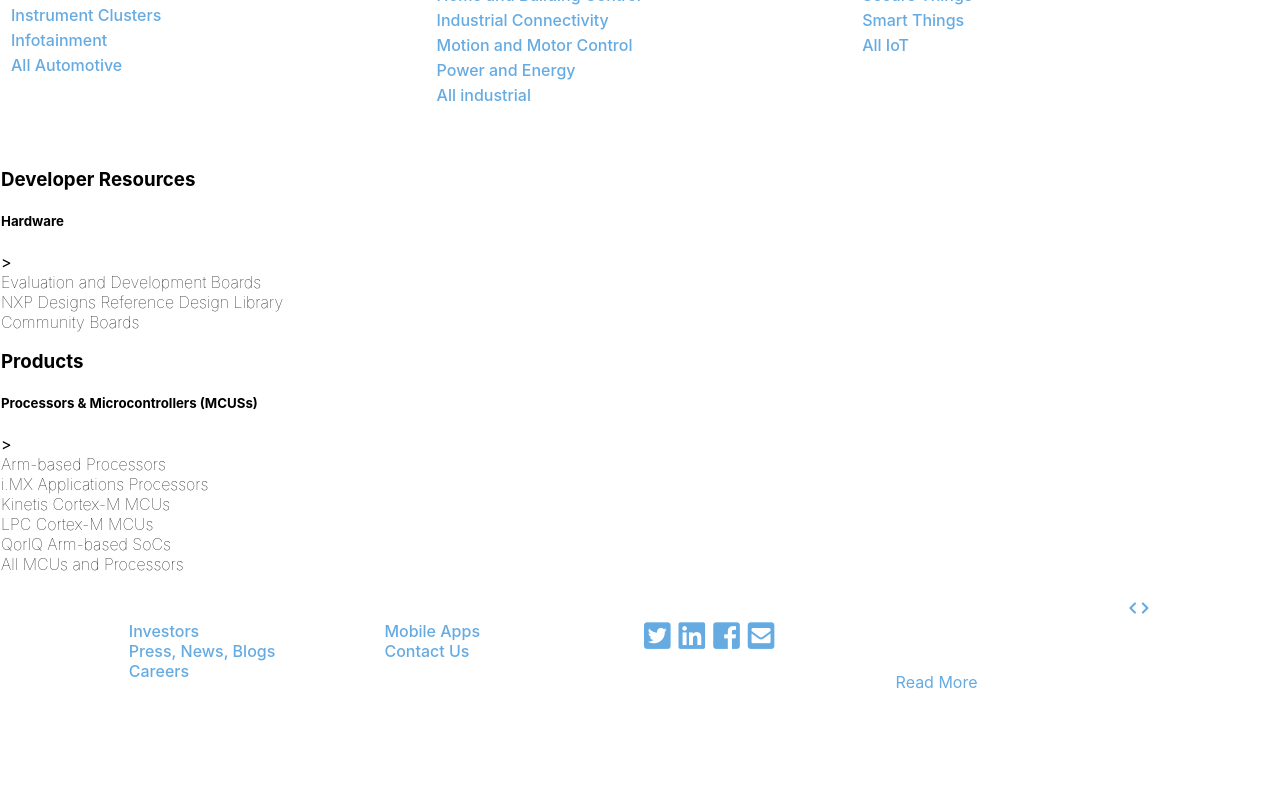
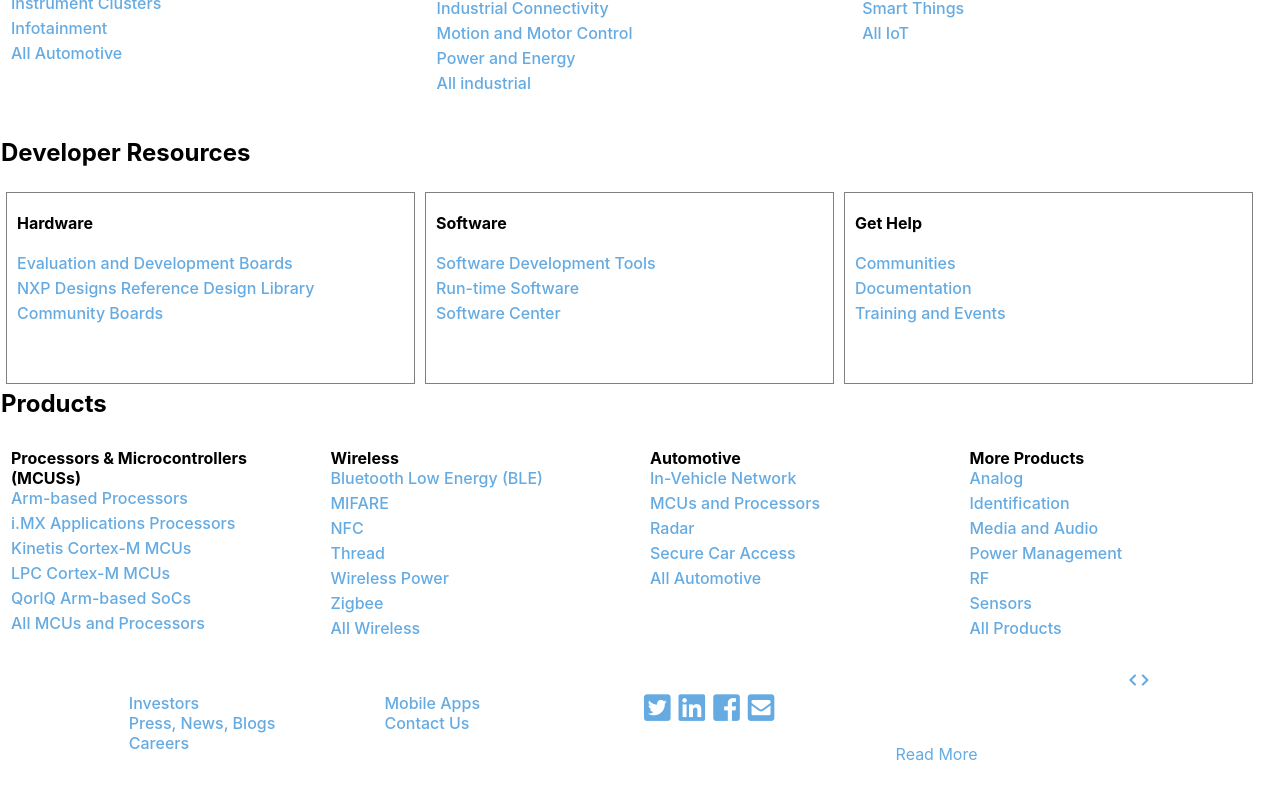
Before and after one commit to LulyAtilano/nxp, a React (Create React App) app: page / in a window 1280 px wide. Shown: the part 936-1736 px from the top of the page. Built offline with nearby package versions, Linux system fonts and the light colour scheme.

Commit message:
change the structure of solution-new's section, add components: Resource and Product

```diff
--- a/src/App.js
+++ b/src/App.js
@@ -1,6 +1,6 @@
 import React, { Component } from 'react';
 import Header from './components/Header';
-import { SolutionsNew } from './components/Main';
+import { SolutionsNew, Resource, Product } from './components/Main';
 import Footer from './components/Footer';
 import './App.css';
 
@@ -10,14 +10,15 @@
       <div className="App">
         <Header/>
         <main className="main">
-          <div className="carousel">
-            <button> <i class="fas fa-chevron-left"></i></button>
-            <button> <i class="fas fa-chevron-right"></i></button>
-          </div>
-          <section id="solution-new">
-            <h3> Solutions </h3>
+          <section className="carousel">
+            <div>
+              <button> <i className="fas fa-chevron-left"></i></button>
+              <button> <i className="fas fa-chevron-right"></i></button>
+            </div>
+          </section>
+          <section className="solution-new">
+            <h2> Solutions </h2>
             <SolutionsNew
-              src="../public/assets/automotive-solution-hero.jpg"
               subtitle="Automotive"
               description="Solutions that enable breakthrough Automotive
                       designs in and around the car - enhancing safety
@@ -56,55 +57,68 @@
             />
           </section>
           <section className="developer-resources">
-            <h3> Developer Resources </h3>
-            <article>
-              <h5> Hardware </h5>
-              <div className="links-news">
-                <ul>>
-                  <li>
-                    <a> Evaluation and Development Boards
-                    </a>
-                  </li>
-                  <li>
-                    <a> NXP Designs Reference Design Library </a>
-                  </li>
-                  <li>
-                    <a> Community Boards </a>
-                  </li>
-                </ul>
-              </div>
-            </article>
+            <h2> Developer Resources </h2>
+            <Resource
+              subtitle="Hardware"
+              link1="Evaluation and Development Boards"
+              link2="NXP Designs Reference Design Library"
+              link3="Community Boards"
+            />
+            <Resource
+              subtitle="Software"
+              link1="Software Development Tools"
+              link2="Run-time Software"
+              link3="Software Center"
+            />
+            <Resource
+              subtitle="Get Help"
+              link1="Communities"
+              link2="Documentation"
+              link3="Training and Events"
+            />
           </section>
           <section className="products-list">
-            <h3> Products </h3>
-            <article>
-              <h5> Processors & Microcontrollers (MCUSs) </h5>
-              <div className="links-products-list">
-                <ul>>
-                  <li>
-                    <a> Arm-based Processors </a>
-                  </li>
-                  <li>
-                    <a> i.MX Applications Processors </a>
-                  </li>
-                  <li>
-                    <a> Kinetis Cortex-M MCUs </a>
-                  </li>
-                  <li>
-                    <a> LPC Cortex-M MCUs </a>
-                  </li>
-                  <li>
-                    <a> QorlQ Arm-based SoCs </a>
-                  </li>
-                  <li>
-                    <a> All MCUs and Processors </a>
-                  </li>
-                </ul>
-              </div>
-            </article>
+            <h2> Products </h2>
+            <Product
+              subtitle="Processors & Microcontrollers (MCUSs)"
+              link1="Arm-based Processors"
+              link2="i.MX Applications Processors"
+              link3="Kinetis Cortex-M MCUs"
+              link4="LPC Cortex-M MCUs"
+              link5="QorlQ Arm-based SoCs"
+              link6="All MCUs and Processors"
+            />
+            <Product
+              subtitle="Wireless"
+              link1="Bluetooth Low Energy (BLE)"
+              link2="MIFARE"
+              link3="NFC"
+              link4="Thread"
+              link5="Wireless Power"
+              link6="Zigbee"
+              link7="All Wireless"
+            />
+            <Product
+              subtitle="Automotive"
+              link1="In-Vehicle Network"
+              link2="MCUs and Processors"
+              link3="Radar"
+              link4="Secure Car Access"
+              link5="All Automotive"
+            />
+            <Product
+              subtitle="More Products"
+              link1="Analog"
+              link2="Identification"
+              link3="Media and Audio"
+              link4="Power Management"
+              link5="RF"
+              link6="Sensors"
+              link7="All Products"
+            />
           </section>
         </main>
-        <Footer/>
+          <Footer/>
       </div>
     );
   }
```
